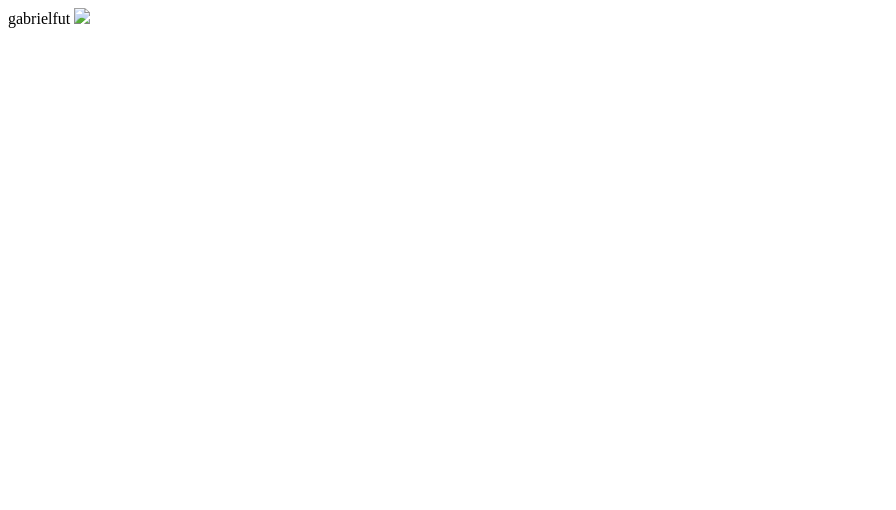
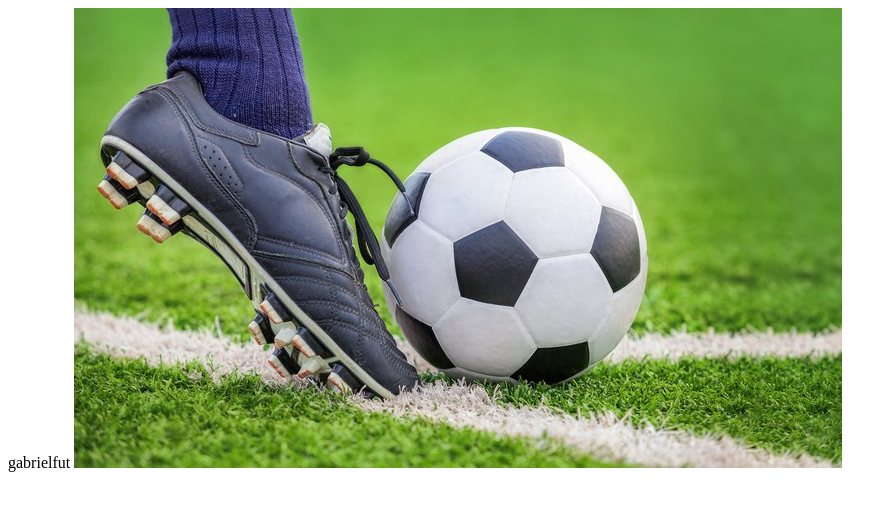
Before and after one commit to niicolinha/futebolgabriel, a plain HTML site: page index.html in a window 1280 px wide. Shown: the whole page, without its empty margins (0-896 px from the left). Drawn offline with Linux system fonts and the light colour scheme.

Commit message:
Update index.html

```diff
--- a/index.html
+++ b/index.html
@@ -1,4 +1,4 @@
 <html>
 gabrielfut
-  <img src="gabriel.jpg">
+  <img src="gabreil.jpeg">
 </html>
```
